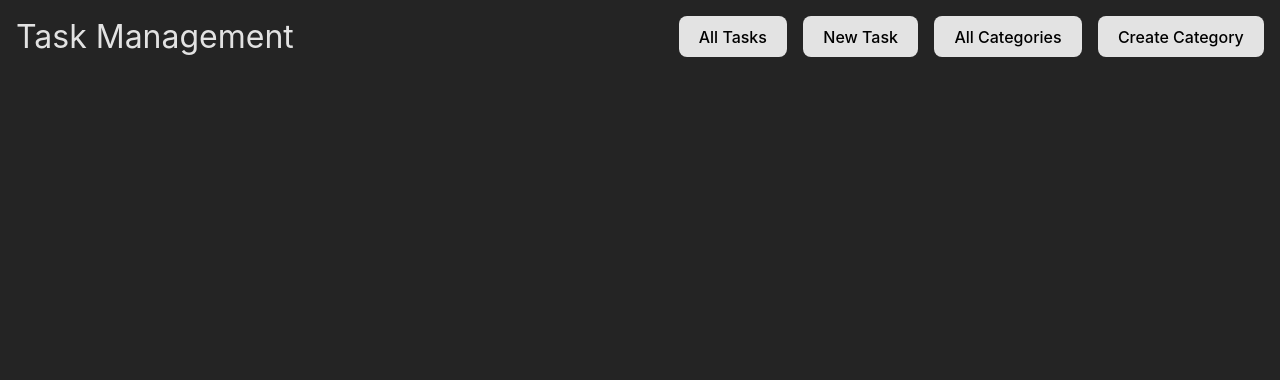
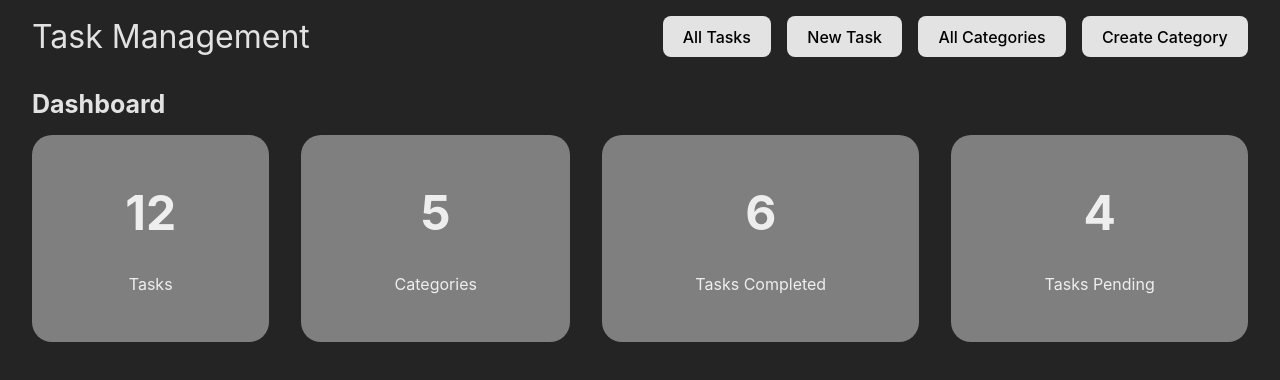
Before and after one commit to VictorMugisha/task-management-app, a React (Vite) app: page / in a window 1280 px wide. Shown: the top 380 px of the page. Built offline with nearby package versions, Linux system fonts and the light colour scheme.

Commit message:
Added dashboard

```diff
--- a/src/App.css
+++ b/src/App.css
@@ -49,3 +49,7 @@ button:focus-visible {
 h1 {
   font-weight: 400;
 }
+
+section {
+  padding: 1rem 2rem;
+}
--- /dev/null
+++ b/src/components/Dashboard/Dashboard.css
@@ -0,0 +1,35 @@
+section {
+    display: flex;
+    flex-direction: column;
+    align-items: flex-start;
+    width: 100%;
+}
+
+.dashboard-title h3 {
+    font-size: 25px;
+}
+
+.dashboard-cards {
+    width: 100%;
+    display: grid;
+    grid-template-columns: repeat(4, auto );
+    grid-gap: 2rem;
+    padding: 1rem 0;
+}
+
+
+.dashboard-cards .card {
+    display: flex;
+    flex-direction: column;
+    align-items: center;
+    justify-content: center;
+    gap: 2rem;
+    background-color: rgba(255, 255, 255, 0.416);
+    padding: 3rem 0;
+    border-radius: 20px;
+}
+
+.dashboard-cards .card h1 {
+    font-weight: 700;
+    font-size: 3em;
+}
--- /dev/null
+++ b/src/components/Dashboard/Dashboard.jsx
@@ -0,0 +1,30 @@
+import React from 'react'
+import "./Dashboard.css"
+
+export default function Dashboard() {
+  return (
+    <section>
+        <div className="dashboard-title">
+            <h3>Dashboard</h3>
+        </div>
+        <div className="dashboard-cards">
+            <div className="card">
+                <h1>12</h1>
+                <p>Tasks</p>
+            </div>
+            <div className="card">
+                <h1>5</h1>
+                <p>Categories</p>
+            </div>
+            <div className="card">
+                <h1>6</h1>
+                <p>Tasks <span>Completed</span></p>
+            </div>
+            <div className="card">
+                <h1>4</h1>
+                <p>Tasks <span>Pending</span></p>
+            </div>
+        </div>
+    </section>
+  )
+}
--- a/src/components/Navbar/Navbar.css
+++ b/src/components/Navbar/Navbar.css
@@ -4,7 +4,7 @@ header {
     display: flex;
     align-items: center;
     justify-content: space-between;
-    padding: 1rem;
+    padding: 1rem 2rem;
 }
 
 header nav {
--- a/src/pages/Home.jsx
+++ b/src/pages/Home.jsx
@@ -1,8 +1,12 @@
 import React from 'react'
 import Navbar from '../components/Navbar/Navbar'
+import Dashboard from '../components/Dashboard/Dashboard'
 
 export default function Home() {
   return (
-    <Navbar />
+    <main>
+      <Navbar />
+      <Dashboard />
+    </main>
   )
 }
```
